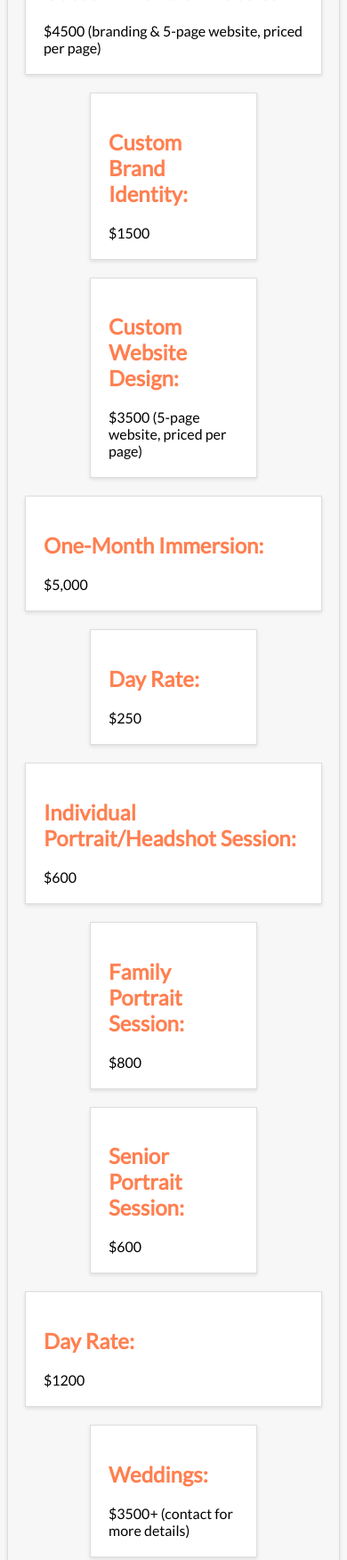
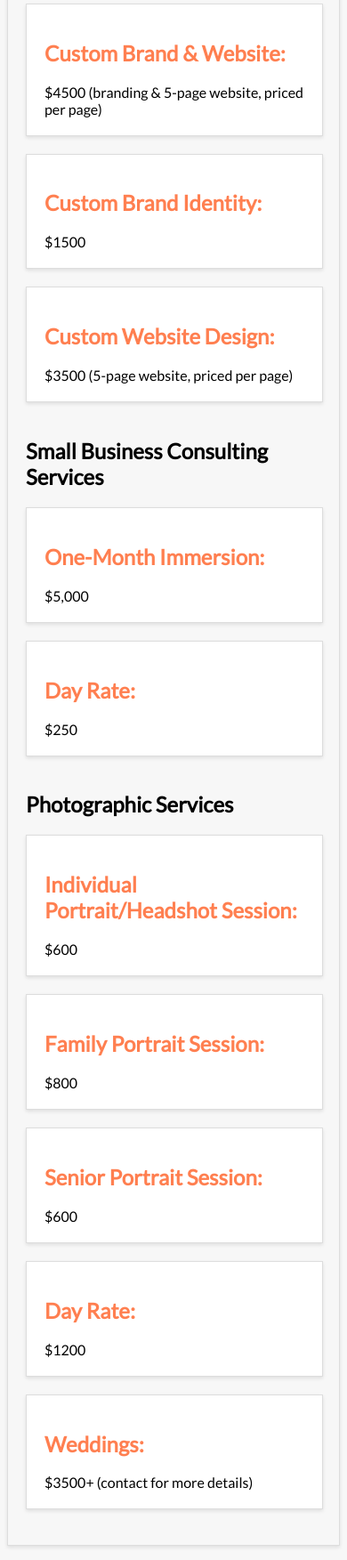
Before and after one commit to interactor-tyler/interactorllc-temp-splash-prices, a plain HTML site: page index.html in a window 390 px wide. Shown: the part 247-2000 px from the top of the page at 89% size. Drawn offline with Linux system fonts and the light colour scheme.

Commit message:
mobile first rev3, human hands

```diff
--- a/index.html
+++ b/index.html
@@ -26,6 +26,10 @@
       align-items: center;
     }
 
+    .services > section {
+      width: 100%;
+    }
+
     .service-box {
       background-color: #fff;
       padding: 20px;
@@ -46,51 +50,60 @@
     <h1>Interactor, LLC - Services & Prices</h1>
     <section class="services">
       <!-- Small Business Brand Services -->
-      <article class="service-box" style="width: calc(100% - 40px)">
+      <section class="services--brands">
+        <h2>Small Business Brand Services</h2>
+        <article class="service-box">
           <h2 class="service-name">Custom Brand & Website:</h2>
           $4500 (branding &amp; 5-page website, priced per page)
         </article>
-      <article class="service-box" style="width: calc(50% - 20px)">
+        <article class="service-box">
           <h2 class="service-name">Custom Brand Identity:</h2>
           $1500
         </article>
-      <article class="service-box" style="width: calc(50% - 20px)">
+        <article class="service-box">
           <h2 class="service-name">Custom Website Design:</h2>
           $3500 (5-page website, priced per page)
         </article>
+      </section>
 
       <!-- Small Business Consulting Services -->
-      <article class="service-box" style="width: calc(100% - 40px)">
+      <section class="services--consulting">
+        <h2>Small Business Consulting Services</h2>
+        <article class="service-box">
           <h2 class="service-name">One-Month Immersion:</h2>
           $5,000
         </article>
-      <article class="service-box" style="width: calc(50% - 20px)">
+        <article class="service-box">
           <h2 class="service-name">Day Rate:</h2>
           $250
         </article>
+      </section>
 
       <!-- Photographic Services -->
-      <article class="service-box" style="width: calc(100% - 40px)">
+      <section class="services--photography">
+        <h2>Photographic Services</h2>
+        <article class="service-box">
           <h2 class="service-name">Individual Portrait/Headshot Session:</h2>
           $600
         </article>
-      <article class="service-box" style="width: calc(50% - 20px)">
+        <article class="service-box">
           <h2 class="service-name">Family Portrait Session:</h2>
           $800
         </article>
-      <article class="service-box" style="width: calc(50% - 20px)">
+        <article class="service-box">
           <h2 class="service-name">Senior Portrait Session:</h2>
           $600
         </article>
-      <article class="service-box" style="width: calc(100% - 40px)">
+        <article class="service-box">
           <h2 class="service-name">Day Rate:</h2>
           $1200
         </article>
-      <article class="service-box" style="width: calc(50% - 20px)">
+        <article class="service-box">
           <h2 class="service-name">Weddings:</h2>
           $3500+ (contact for more details)
         </article>
       </section>
+    </section>
   </div>
 </body>
 </html>
```
Lines whose indentation alone changed are shown as unchanged.
